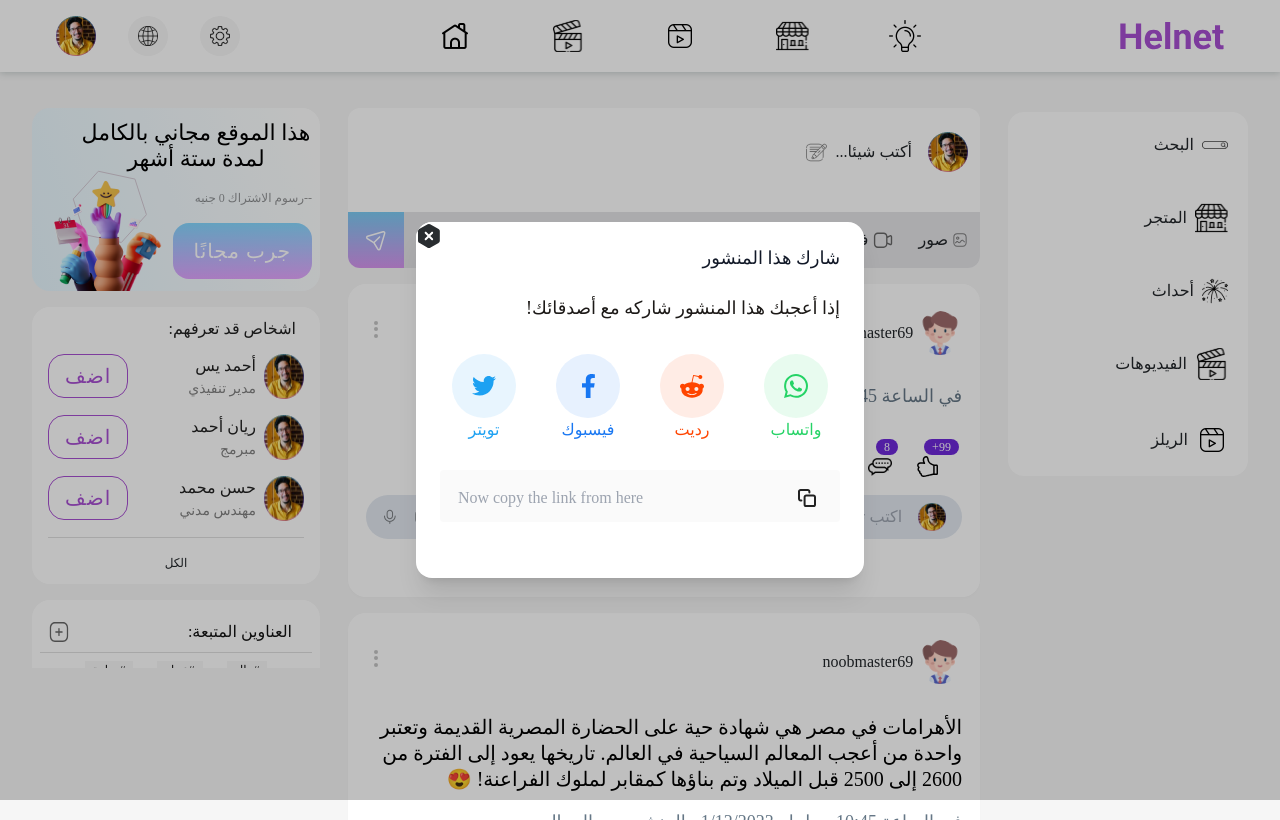
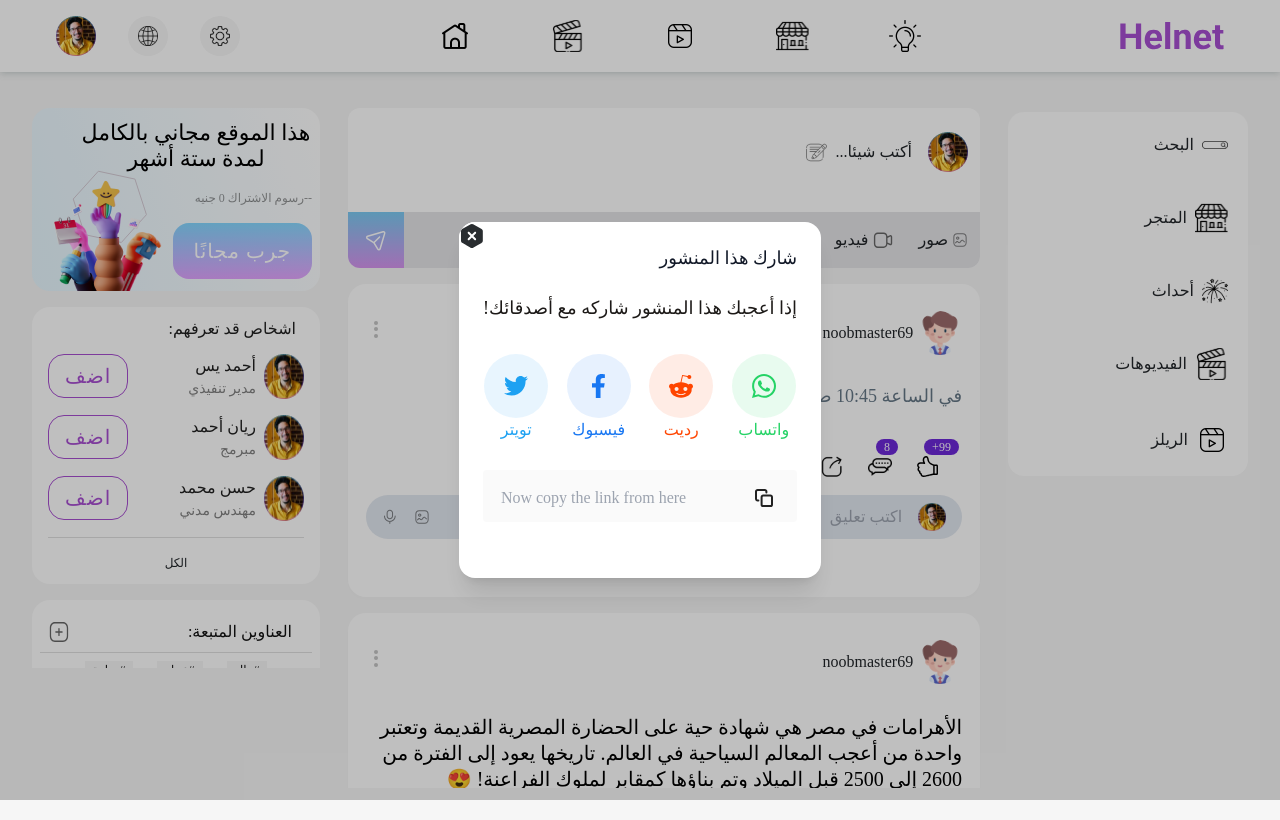
Before and after one commit to mohamedmansour0991/Helnet, a React (Vite) app: page / in a window 1280 px wide. Both pictures are taken after a click on the button 832 px from the left and 466 px from the top of the page. Built offline with nearby package versions, Linux system fonts and the light colour scheme; a web font is replaced by a local one.

Commit message:
fix the share and scrolling

```diff
--- a/src/components/shareModel/ShareModel.jsx
+++ b/src/components/shareModel/ShareModel.jsx
@@ -27,6 +27,7 @@ export default function ShareModel({ isShareOpen, closeShareModal }) {
         closeModal={closeShareModal}
         title={t("Share this post")}
         closeIcon={true}
+        isFullScreen={false}
       >
         <p className="text-stone-900 text-lg">
           {t("if you like this post share it with your friends!")}
--- a/src/components/ui/interactionBar/InteractionBar.jsx
+++ b/src/components/ui/interactionBar/InteractionBar.jsx
@@ -53,7 +53,6 @@ export default function InteractionBar() {
         />
       </div>
 
-
       <CommentSection />
 
       <ShareModel
--- a/src/components/ui/modal/Modal.jsx
+++ b/src/components/ui/modal/Modal.jsx
@@ -8,7 +8,7 @@ export default function Modal({
   title,
   children,
   closeIcon,
-  width = "max-w-md",
+  isFullScreen = true,
 }) {
   const [isXIcon, setIsXIcon] = useState(false);
   const [isArabic, setIsArabic] = useState(false);
@@ -45,7 +45,9 @@ export default function Modal({
               leaveTo="opacity-0 scale-95"
             >
               <Dialog.Panel
-                className={`w-full transform overflow-hidden rounded-2xl bg-white p-6 text-start align-middle shadow-xl transition-all ${width}`}
+                className={`${
+                  isFullScreen ? "w-full" : ""
+                } transform overflow-hidden rounded-2xl bg-white p-6 text-start align-middle shadow-xl transition-all`}
               >
                 <div className={`${isArabic ? "text-right" : "text-left"}`}>
                   {isXIcon && (
--- a/src/pages/mainPage/MainPage.scss
+++ b/src/pages/mainPage/MainPage.scss
@@ -20,7 +20,7 @@
     width: 100%;
     display: flex;
     justify-content: center;
-    max-height: 89vh;
+    max-height: 85vh;
     overflow-y: scroll;
 
     &.start {
```
